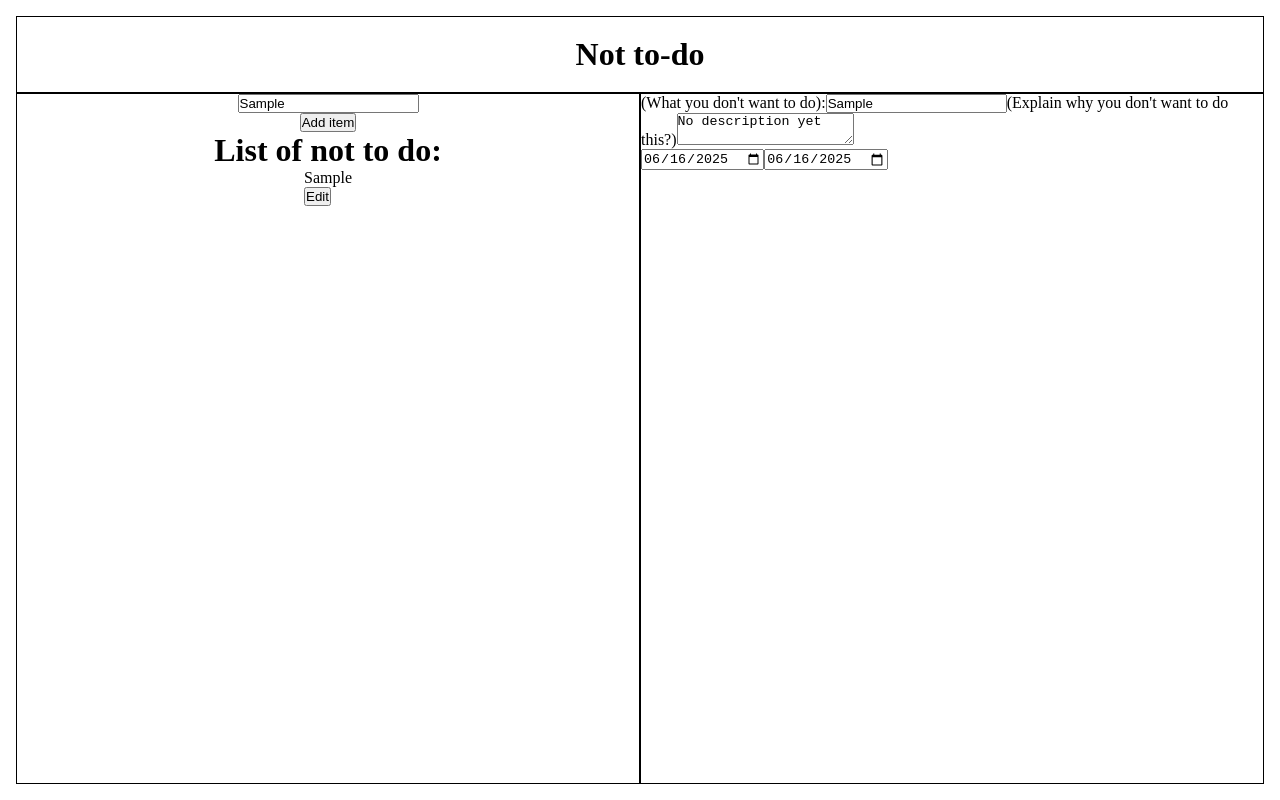
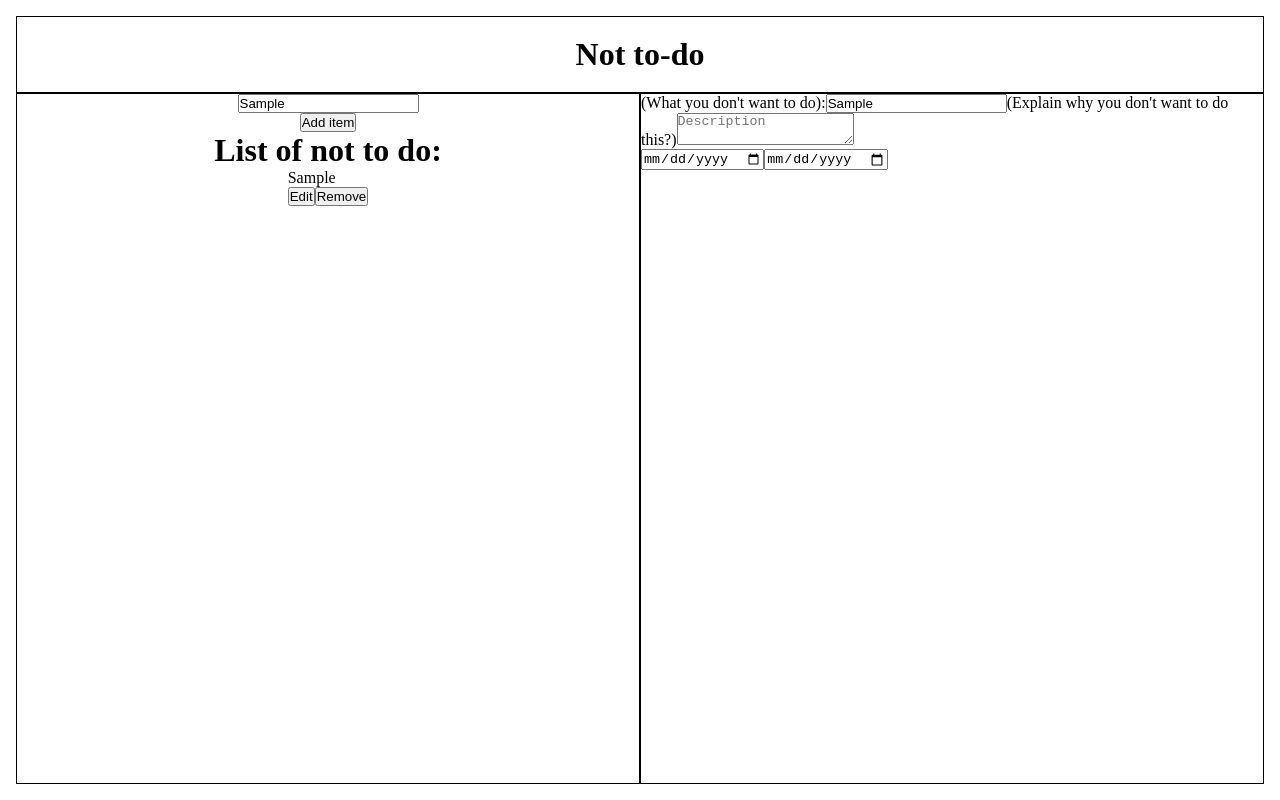
Before and after one commit to WenardKen57/react-basic-todo, a React (Vite) app: page / in a window 1280 px wide. Both pictures are taken after typing "Sample" into the empty fields and a click on the button "Add item". Built offline with nearby package versions, Linux system fonts and the light colour scheme.

Commit message:
Add remove item

```diff
--- a/src/App.jsx
+++ b/src/App.jsx
@@ -25,21 +25,19 @@ function App() {
     <div className="container">
       <Navigation></Navigation>
       <LeftPanel
+        list={list}
         setList={setList}
         itemInputValue={itemInputValue}
         setItemInputValue={setItemInputValue}
         handleCurrentItemFocus={handleCurrentItemFocus}
         handleItemSelect={handleItemSelect}
-      >
-        {list}
-      </LeftPanel>
+      ></LeftPanel>
       <RightPanel
         isEditingItemDetails={isEditingItemDetails}
         setList={setList}
         list={list}
-      >
-        {currentItemID}
-      </RightPanel>
+        itemID={currentItemID}
+      ></RightPanel>
     </div>
   );
 }
--- a/src/components/Item.jsx
+++ b/src/components/Item.jsx
@@ -1,8 +1,9 @@
-function Item({ children, handleItemSelect, id }) {
+function Item({ children, handleItemSelect, id, handleItemRemove }) {
   return (
     <div id={id} className="item">
       <li onClick={handleItemSelect}>{children}</li>
       <button onClick={handleItemSelect}>Edit</button>
+      <button onClick={handleItemRemove}>Remove</button>
     </div>
   );
 }
--- a/src/components/ItemEditDetails.jsx
+++ b/src/components/ItemEditDetails.jsx
@@ -1,38 +1,15 @@
-function ItemEditDetails({ list, setList, children }) {
-  function handleItemTitle(event) {
-    const updatedList = list.map((item) =>
-      item.id === children ? { ...item, itemTitle: event.target.value } : item
-    );
+function ItemEditDetails({ list, setList, itemID }) {
+  const currentItem = list.find((item) => item.id === itemID);
 
-    setList(updatedList);
+  if (!currentItem) {
+    return <p>Error item not found!</p>;
   }
 
-  function handleItemDescription(event) {
+  function updateItemField(field, value) {
     const updatedList = list.map((item) =>
-      item.id === children ? { ...item, description: event.target.value } : item
+      item.id === itemID ? { ...item, [field]: value } : item
     );
-
     setList(updatedList);
-  }
-
-  function handleItemStartDate(event) {
-    const updatedList = list.map((item) =>
-      item.id === children ? { ...item, startDate: event.target.value } : item
-    );
-
-    setList(updatedList);
-  }
-
-  function handleItemEndDate(event) {
-    const updatedList = list.map((item) =>
-      item.id === children ? { ...item, endDate: event.target.value } : item
-    );
-
-    setList(updatedList);
-  }
-
-  function findItem(id) {
-    return list.find((item) => item.id === id);
   }
 
   function formatDate(date) {
@@ -48,8 +25,8 @@ function ItemEditDetails({ list, setList, children }) {
       <input
         type="text"
         id="itemTitle"
-        value={findItem(children).itemTitle}
-        onChange={handleItemTitle}
+        value={currentItem.itemTitle}
+        onChange={(event) => updateItemField("itemTitle", event.target.value)}
       />
       <label htmlFor="itemDescription">
         (Explain why you don't want to do this?)
@@ -57,34 +34,23 @@ function ItemEditDetails({ list, setList, children }) {
       <textarea
         type="text"
         id="itemDescription"
-        value={
-          findItem(children).description
-            ? findItem(children).description
-            : "No description yet"
-        }
-        onChange={handleItemDescription}
+        placeholder="Description"
+        value={currentItem.description ? currentItem.description : ""}
+        onChange={(event) => updateItemField("description", event.target.value)}
       ></textarea>
       <div className="itemDate">
         <input
           type="date"
           className="itemStartDate"
-          value={
-            findItem(children).startDate
-              ? findItem(children).startDate
-              : formatDate(new Date())
-          }
-          onChange={handleItemStartDate}
+          value={currentItem.startDate || ""}
+          onChange={(event) => updateItemField("startDate", event.target.value)}
         />
 
         <input
           type="date"
           className="itemEndDate"
-          value={
-            findItem(children).endDate
-              ? findItem(children).endDate
-              : formatDate(new Date())
-          }
-          onChange={handleItemEndDate}
+          value={currentItem.endDate || ""}
+          onChange={(event) => updateItemField("endDate", event.target.value)}
         />
       </div>
     </form>
--- a/src/components/LeftPanel.jsx
+++ b/src/components/LeftPanel.jsx
@@ -5,7 +5,7 @@ import ItemInput from "./ItemInput";
 import "./../style/LeftPanel.css";
 
 function LeftPanel({
-  children,
+  list,
   setList,
   itemInputValue,
   setItemInputValue,
@@ -29,23 +29,36 @@ function LeftPanel({
     });
   }
 
+  function removeItemFromList(itemID) {
+    setList(list.filter((item) => item.id != itemID));
+  }
+
+  function handleItemRemove(event) {
+    removeItemFromList(event.target.parentNode.id);
+  }
+
   return (
     <div className="leftPanel">
       <ItemInput onChange={handleInputValue}></ItemInput>
       <button onClick={handleSubmitInputValue}>Add item</button>
       <h1>List of not to do:</h1>
       <List>
-        {children.map((item) => {
+        {list.length <= 0 ? (
+          <h3>No items</h3>
+        ) : (
+          list.map((item) => {
             return (
               <Item
                 key={item.id}
                 id={item.id}
                 handleItemSelect={handleItemSelect}
+                handleItemRemove={handleItemRemove}
               >
                 {item.itemTitle}
               </Item>
             );
-        })}
+          })
+        )}
       </List>
     </div>
   );
--- a/src/components/RightPanel.jsx
+++ b/src/components/RightPanel.jsx
@@ -1,16 +1,18 @@
 import ItemShowDetails from "./ItemShowDetails";
 import ItemEditDetails from "./ItemEditDetails";
 
-function RightPanel({ isEditingItemDetails, list, setList, children }) {
+function RightPanel({ isEditingItemDetails, list, setList, itemID }) {
   if (isEditingItemDetails) {
     if (list.length <= 0) {
       return <h1>No items yet</h1>;
     } else {
       return (
         <div className="rightPanel">
-          <ItemEditDetails list={list} setList={setList}>
-            {children}
-          </ItemEditDetails>
+          <ItemEditDetails
+            itemID={itemID}
+            list={list}
+            setList={setList}
+          ></ItemEditDetails>
         </div>
       );
     }
```
Lines whose indentation alone changed are shown as unchanged.
